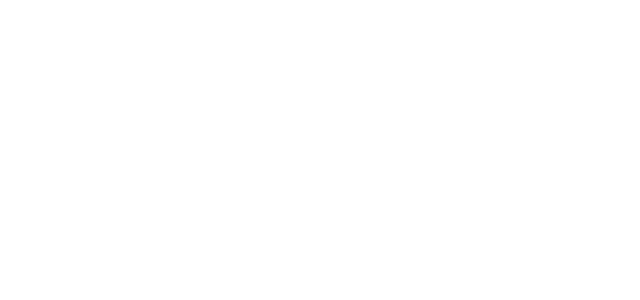
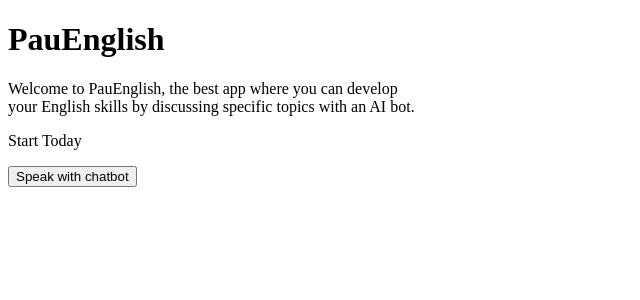
Before and after one commit to Paul449/PauEnglish-Practice99, a React (Vite) app in the folder client-side/: page / in a window 1280 px wide. Shown: the top 300 px of the page, without its empty margins (0-640 px from the left). Built offline with nearby package versions, Linux system fonts and the light colour scheme.

Commit message:
functions-jsx

```diff
--- a/client-side/src/App.jsx
+++ b/client-side/src/App.jsx
@@ -2,11 +2,14 @@
 import reactLogo from './assets/react.svg'
 import viteLogo from '/vite.svg'
 import './index.css'
-import landing from'./pages/landing'
+//import components
+import Landing from'./pages/landing'
 function App() {
   return (
     <>
-     <landing/>
+     <main>
+      <Landing/>
+     </main>
     </>
   )
 }
--- a/client-side/src/components/TalkButton.jsx
+++ b/client-side/src/components/TalkButton.jsx
@@ -0,0 +1,6 @@
+
+
+function TalkButton(){
+
+
+}
--- a/client-side/src/components/feedback.jsx
+++ b/client-side/src/components/feedback.jsx
@@ -0,0 +1,6 @@
+
+
+function Feedback(){
+
+
+}
--- a/client-side/src/components/inputBox.jsx
+++ b/client-side/src/components/inputBox.jsx
@@ -0,0 +1,6 @@
+
+
+function InputBox(){
+
+
+}
--- a/client-side/src/components/interests.jsx
+++ b/client-side/src/components/interests.jsx
@@ -0,0 +1,6 @@
+
+
+function Interests(){
+
+
+}
--- a/client-side/src/pages/Chat.jsx
+++ b/client-side/src/pages/Chat.jsx
@@ -0,0 +1,6 @@
+
+
+function Chat(){
+
+
+}
--- a/client-side/src/pages/Error.jsx
+++ b/client-side/src/pages/Error.jsx
@@ -0,0 +1,6 @@
+
+
+function Error(){
+
+
+}
--- a/client-side/src/pages/landing.jsx
+++ b/client-side/src/pages/landing.jsx
@@ -1,19 +1,17 @@
 
 
-function landing(){
+function Landing(){
 
     return(
-        <>
-    <main>
+    <>
       <h1>PauEnglish</h1>
       <p>
         Welcome to PauEnglish, the best app where you can develop<br/>
         your English skills by discussing specific topics with an AI bot.
       </p>
       <p>Start Today</p>
-      <button>Speak with chatbot</button>
-    </main>
-        </>
+      <button >Speak with chatbot</button>
+     </>
     )
 }
-export default landing;
+export default Landing;
--- a/client-side/src/pages/topics.jsx
+++ b/client-side/src/pages/topics.jsx
@@ -0,0 +1,6 @@
+
+
+function Topics(){
+
+
+}
```
